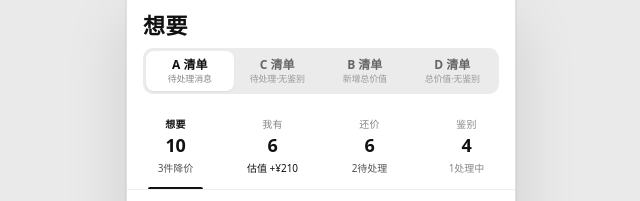
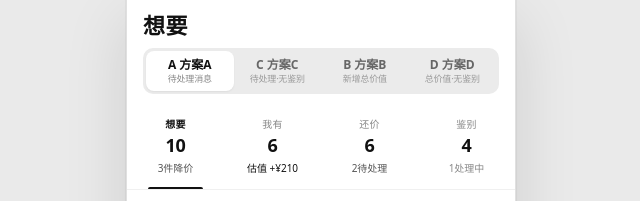
Before and after one commit to youyouzhucc/tab4-redesign-demo, a plain HTML site: page index.html in a window 1280 px wide. Shown: the top 201 px of the page, 319-959 px from the left. Drawn offline with Linux system fonts and the light colour scheme.

Commit message:
Rename scheme switch titles to 方案A-D.
AI-Generated-Ratio: 100.00%
AI-Added-Lines: 4/4
AI-Deleted-Lines: 4/4

```diff
--- a/index.html
+++ b/index.html
@@ -13,10 +13,10 @@
         <header class="page-head">
           <h1 class="page-title heiti">想要</h1>
           <div class="scheme-switch cols-4" role="tablist" aria-label="方案切换">
-            <button type="button" class="on" data-scheme="a" aria-selected="true">A 清单<br><small>待处理消息</small></button>
-            <button type="button" data-scheme="c" aria-selected="false">C 清单<br><small>待处理·无鉴别</small></button>
-            <button type="button" data-scheme="b" aria-selected="false">B 清单<br><small>新增总价值</small></button>
-            <button type="button" data-scheme="d" aria-selected="false">D 清单<br><small>总价值·无鉴别</small></button>
+            <button type="button" class="on" data-scheme="a" aria-selected="true">A 方案A<br><small>待处理消息</small></button>
+            <button type="button" data-scheme="c" aria-selected="false">C 方案C<br><small>待处理·无鉴别</small></button>
+            <button type="button" data-scheme="b" aria-selected="false">B 方案B<br><small>新增总价值</small></button>
+            <button type="button" data-scheme="d" aria-selected="false">D 方案D<br><small>总价值·无鉴别</small></button>
           </div>
         </header>
 
```
